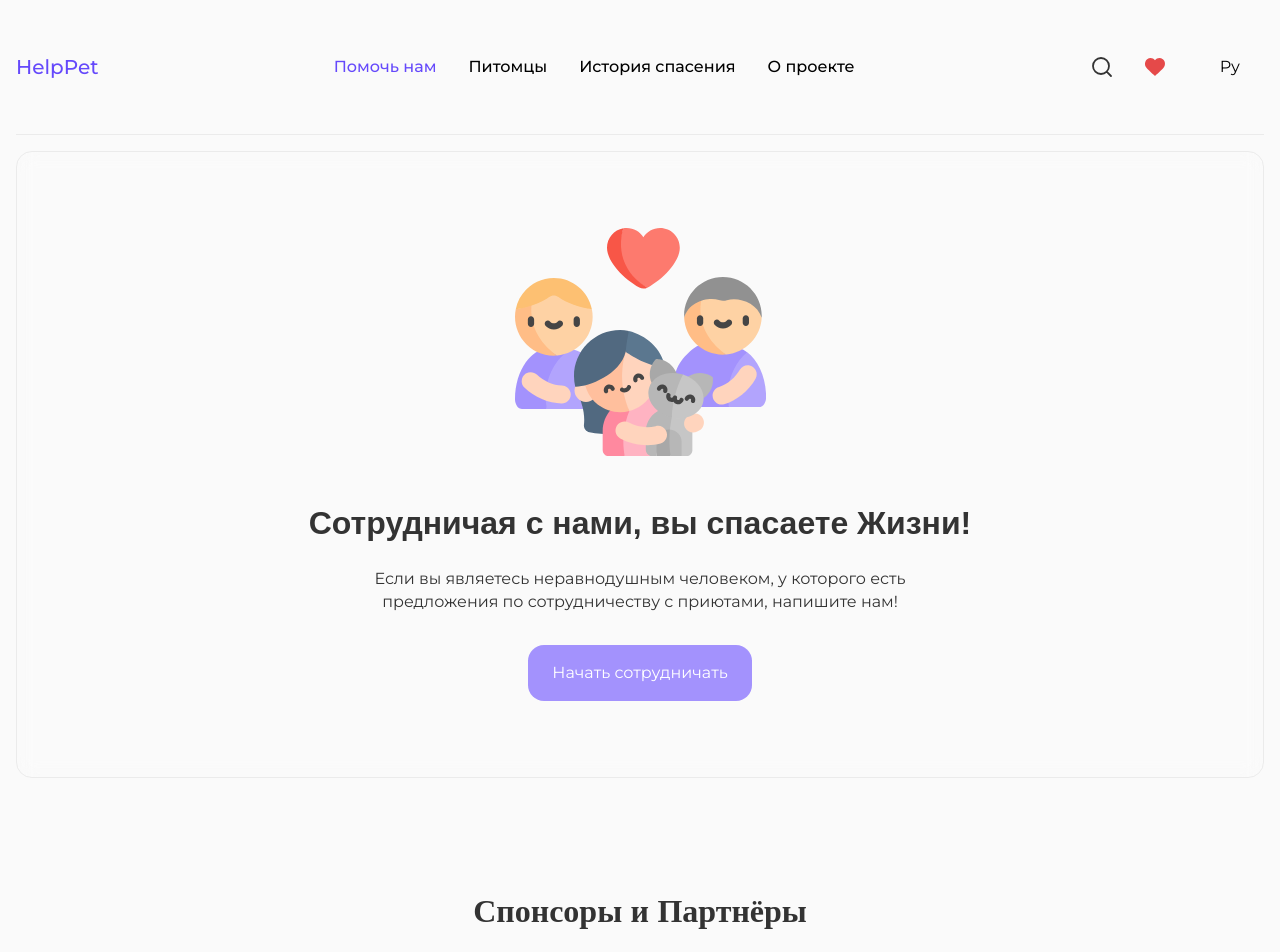
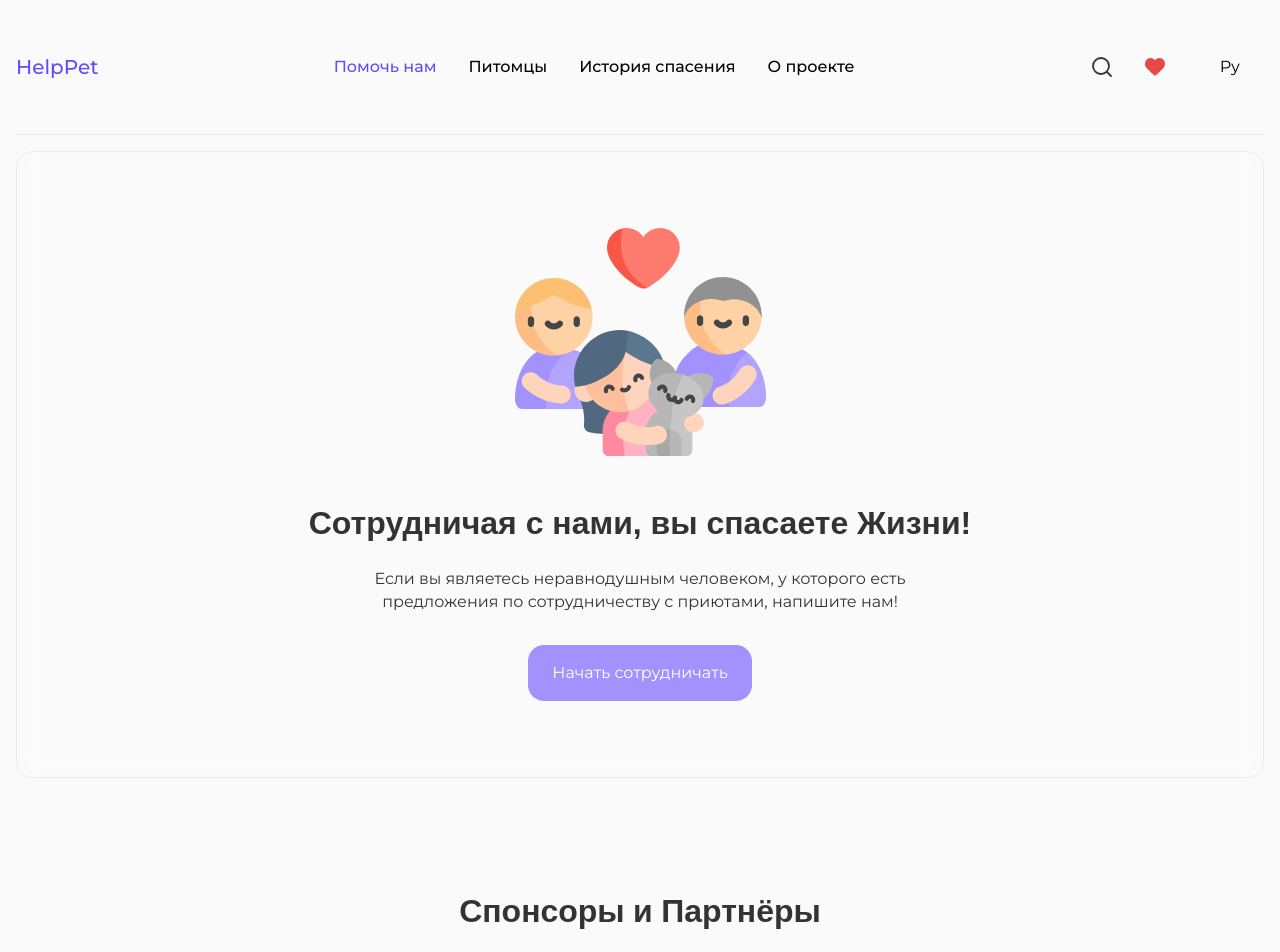
Before and after one commit to Sandbox-pets-shelter/pets-shelter, a React (Create React App) app: page / in a window 1280 px wide. Shown: the top 952 px of the page. Built offline with nearby package versions, Linux system fonts and the light colour scheme.

Commit message:
fix: fix

```diff
--- a/src/components/widgets/Sponsors/index.tsx
+++ b/src/components/widgets/Sponsors/index.tsx
@@ -15,7 +15,7 @@ const Sponsors = () => {
           iconsSponsors.map(icon => (
             <div
               key={icon.id}
-              className={s.sponsors__container}
+              className={s.sponsors__container__item}
             >
               <img
                 className={s.sponsors__container__img}
@@ -25,7 +25,7 @@ const Sponsors = () => {
             </div>
           ))
         }
-     </div>
+      </div>
     </div>
   )
 }
--- a/src/components/widgets/Sponsors/styles.module.scss
+++ b/src/components/widgets/Sponsors/styles.module.scss
@@ -4,21 +4,23 @@
   margin: 112px 0 72px 0;
 
   &__title {
-    display: block;
+    font-family: 'Nunito', sans-serif;
     margin: 0 auto 24px;
     text-align: center;
     color: $text;
-    font-family: 'Nunito';
     font-weight: 600;
     font-size: 32px;
     line-height: 44px;
-    max-width: 500px;
   }
 
   &__container {
     display: flex;
     flex-wrap: wrap;
     justify-content: space-between;
+
+    &__item {
+      cursor: pointer;
+    }
   }
 
   &__container__img {
```
Lines whose indentation alone changed are shown as unchanged.
